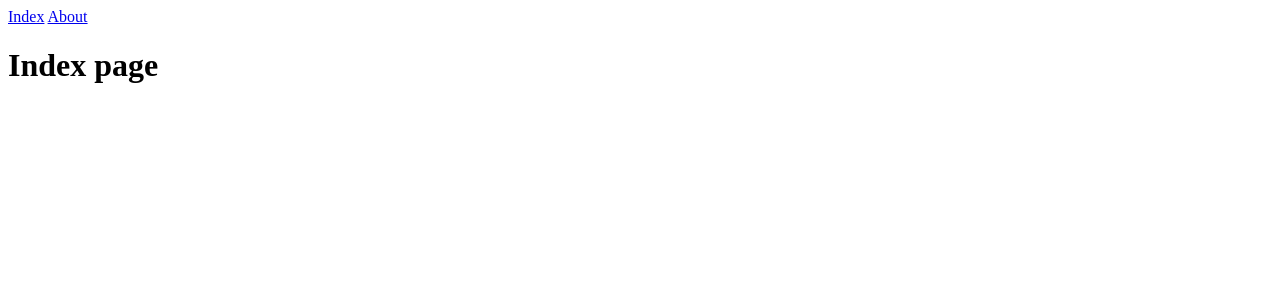
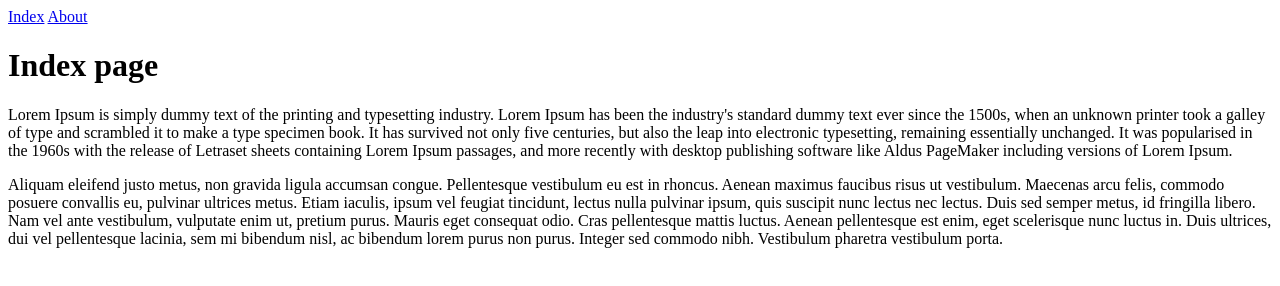
Before and after one commit to SuchiKhare/LayoutExample2, a plain HTML site: page public_html/index.html in a window 1280 px wide. Drawn offline with Linux system fonts and the light colour scheme.

Commit message:
added paragraph

```diff
--- a/public_html/index.html
+++ b/public_html/index.html
@@ -8,7 +8,14 @@
 <body>
     <a href ="index.html">Index</a>
     <a href ="about.html">About</a>
+    <h1>Index page</h1>
+    <p>
+        Lorem Ipsum is simply dummy text of the printing and typesetting industry. Lorem Ipsum has been the industry's standard dummy text ever since the 1500s, when an unknown printer took a galley of type and scrambled it to make a type specimen book. It has survived not only five centuries, but also the leap into electronic typesetting, remaining essentially unchanged. It was popularised in the 1960s with the release of Letraset sheets containing Lorem Ipsum passages, and more recently with desktop publishing software like Aldus PageMaker including versions of Lorem Ipsum.
+    </p>
+    <p>
+        Aliquam eleifend justo metus, non gravida ligula accumsan congue. Pellentesque vestibulum eu est in rhoncus. Aenean maximus faucibus risus ut vestibulum. Maecenas arcu felis, commodo posuere convallis eu, pulvinar ultrices metus. Etiam iaculis, ipsum vel feugiat tincidunt, lectus nulla pulvinar ipsum, quis suscipit nunc lectus nec lectus. Duis sed semper metus, id fringilla libero. Nam vel ante vestibulum, vulputate enim ut, pretium purus. Mauris eget consequat odio. Cras pellentesque mattis luctus. Aenean pellentesque est enim, eget scelerisque nunc luctus in. Duis ultrices, dui vel pellentesque lacinia, sem mi bibendum nisl, ac bibendum lorem purus non purus. Integer sed commodo nibh. Vestibulum pharetra vestibulum porta.
+    </p>
 
-    <h1>Index page</h1>
+
 </body>
 </html>
```
